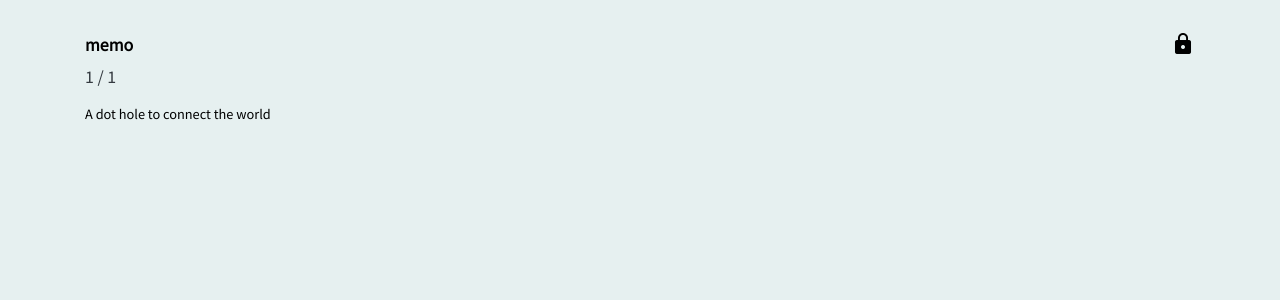
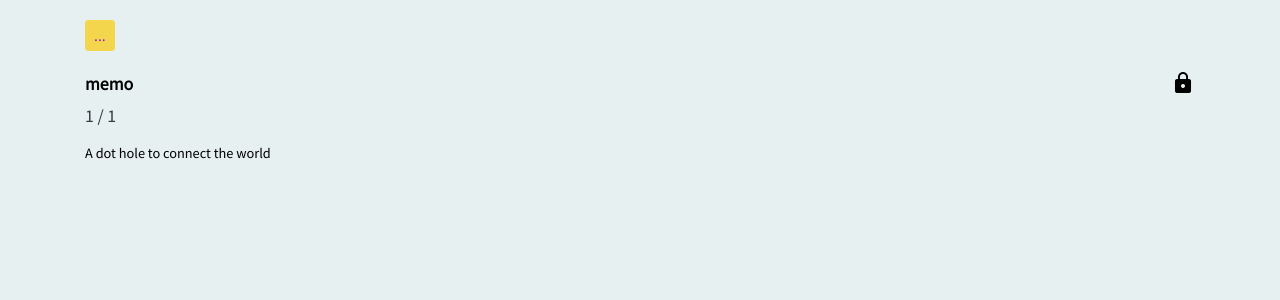
Before and after one commit to bobnorigun/memoir, a Django app: page / in a window 1280 px wide. Shown: the top 300 px of the page. Run offline with Django 3.2, Linux system fonts and the light colour scheme; data that the repository does not hold is empty; some libraries are stand-ins or nearby versions.

Commit message:
menu_toggle
toggle(show/hide), css btn color changed

```diff
--- a/blog/static/css/blog.css
+++ b/blog/static/css/blog.css
@@ -57,8 +57,9 @@ h4, h5, h6 {
 .btn-add .btn-primary {
     margin-top: .25rem;
     margin-bottom: .25rem;
-    background-color: #ed8094;
-    border-color: #ed8094;
+    background-color: #f4d64c;
+    border-color: #f4d64c;
+    color: #9b1ec6;
 }
 
 .material-icons.md-36 { font-size: 36px; }
--- a/blog/templates/blog/base.html
+++ b/blog/templates/blog/base.html
@@ -9,6 +9,16 @@
         <link href="https://fonts.googleapis.com/css?family=Noto+Sans+KR" rel="stylesheet">
         <link rel="stylesheet" href="{% static 'css/blog.css' %}">
         <link rel="icon" href="{% static 'favicon/favicon.ico' %}"/>
+        <script>
+          function onoffMenus() {
+            var x = document.getElementById("moreMenus");
+            if (x.style.display === "none"){
+              x.style.display = "block";
+            } else {
+              x.style.display = "none";
+            }
+          }
+        </script>
     </head>
     <body>
         <div class="container">
@@ -18,8 +28,15 @@
                     {% for post in modified|slice:":10" %}
                         <a href="{% url 'post_detail' pk=post.pk %}"><button type="button" class="btn btn-primary btn-sm">{{ post.title|truncatechars:20 }}</button></a>
                     {% endfor %}
+                    <button  class="btn btn-primary btn-sm" onclick="onoffMenus()">...</button>
+                </div>
+                <div id="moreMenus" style="display: none;">
+                    {% for post in modified|slice:"11:20" %}
+                        <a href="{% url 'post_detail' pk=post.pk %}"><button type="button" class="btn btn-primary btn-sm">{{ post.title|truncatechars:20 }}</button></a>
+                    {% endfor %}
                 </div>
             </div>
+
             <!-- 최근편집글 끝 -->
             <div class="row">
                 {% if user.is_authenticated %}
```
